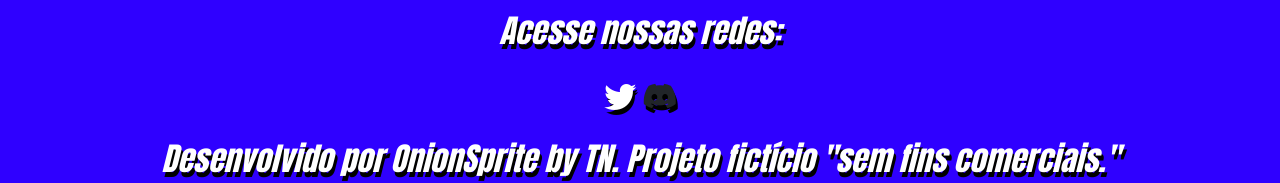
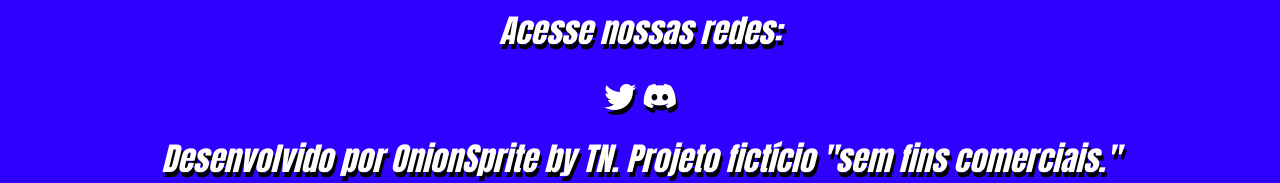
Before and after one commit to GarlicFanta/acessibilidade, a plain HTML site: page index.html in a window 1280 px wide. Shown: the part 5001-5184 px from the top of the page. Drawn offline with nearby package versions, Linux system fonts and the light colour scheme; a web font is replaced by a local one.

Commit message:
Update index.html

```diff
--- a/index.html
+++ b/index.html
@@ -145,7 +145,7 @@
     <footer class="text-center p-3 fst-italic">
         <p class="mt-3 text-white">Acesse nossas redes:</p>
         <i class="bi bi-twitter text-white"></i>
-        <i class="bi bi-discord" text-white></i>
+        <i class="bi bi-discord text-white"></i>
         <p class="mt-3 text-white">Desenvolvido por  OnionSprite by TN. Projeto fictício "sem fins comerciais."</p>
     </footer>
     <p class="text-white">Felipe Biz.</p>
```
